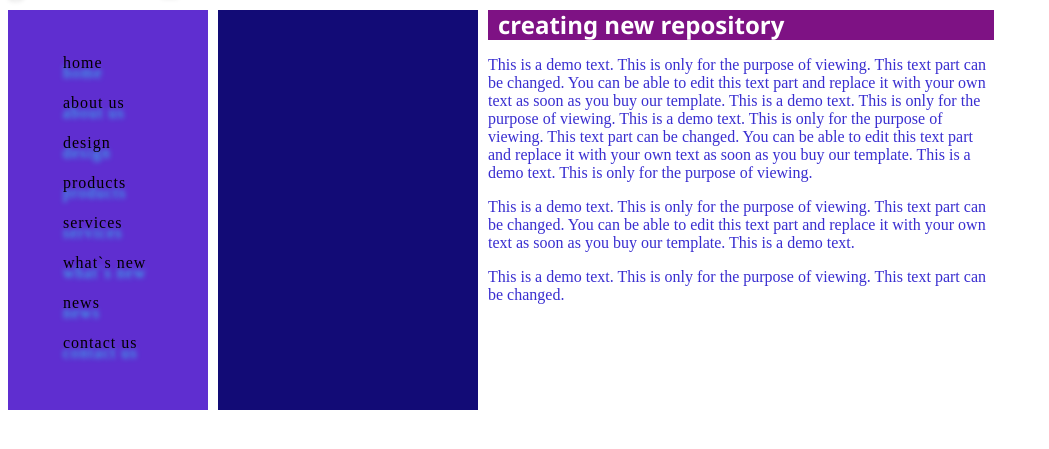
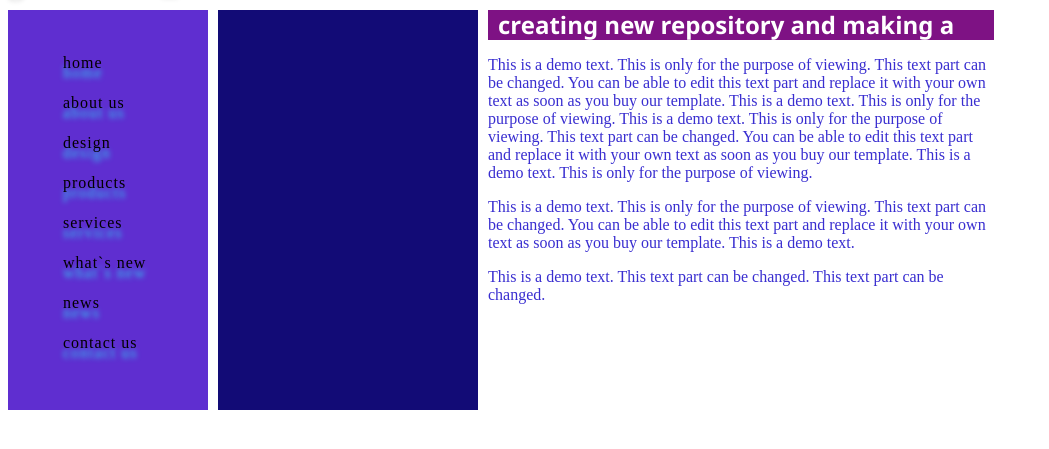
Before and after one commit to ReverendV/git_hw1, a plain HTML site: page index.html in a window 1280 px wide. Shown: the part 61-510 px from the top of the page, without its empty margins (0-1049 px from the left). Drawn offline with Linux system fonts and the light colour scheme; a web font is replaced by a local one.

Commit message:
adding a few words to h2

```diff
--- a/index.html
+++ b/index.html
@@ -28,14 +28,14 @@
 <div class="aside">
 </div>
 <div class="title">
-    <h2>creating new repository</h2>
+    <h2>creating new repository and making a few commits</h2>
 </div>
 <div class="main">
     <p>This is a demo text. This is only for the purpose of viewing. This text part can be changed. You can be able to edit this text part and replace it with your own text as soon as you buy our template. This is a demo text. This is only for the purpose of viewing. This is a demo text. This is only for the purpose of viewing. This text part can be changed. You can be able to edit this text part and replace it with your own text as soon as you buy our template. This is a demo text. This is only for the purpose of viewing.</p>
 
         <p>This is a demo text. This is only for the purpose of viewing. This text part can be changed. You can be able to edit this text part and replace it with your own text as soon as you buy our template. This is a demo text.</p>
 
-        <p>This is a demo text. This is only for the purpose of viewing. This text part can be changed. </p>
+        <p>This is a demo text. This text part can be changed. This text part can be changed.</p>
 </div>
 </body>
 </html>
```
